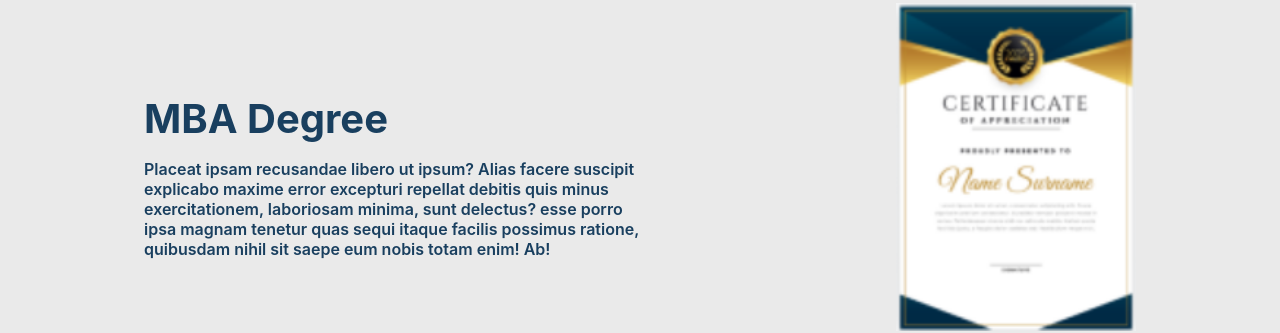
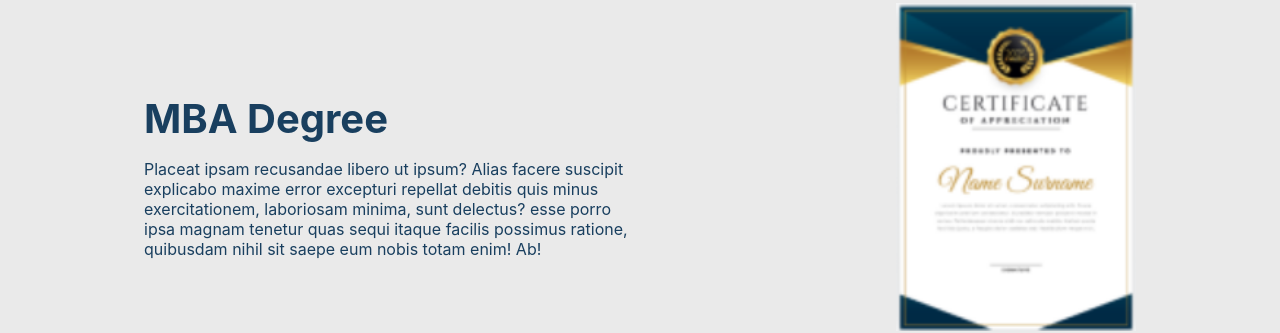
Before and after one commit to Joesef127/HillFord, a plain HTML site: page index.html in a window 1280 px wide. Shown: the part 2246-2579 px from the top of the page. Drawn offline with Linux system fonts and the light colour scheme.

Commit message:
updated styles
changed font weight of .degreeContent

```diff
--- a/style.css
+++ b/style.css
@@ -438,7 +438,7 @@ header a.icon {
 }
 
 .degreeDiv .degreeContent {
-    font-weight: 600;
+/*     font-weight: 600; */
     color: var(--text-color);
 }
 
```
